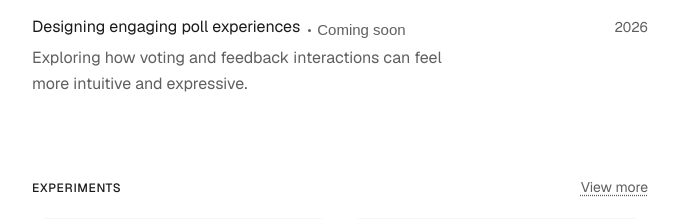
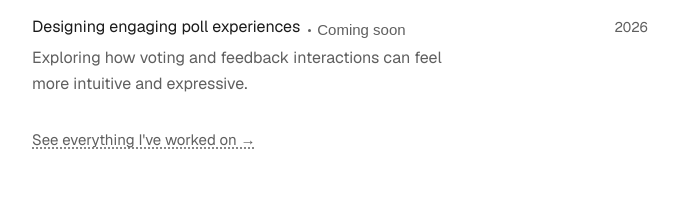
Before and after one commit to aditishinde304/my-portfolio, a Next.js app: page / in a window 1280 px wide. Shown: the part 1900-2119 px from the top of the page, without its empty margins (300-979 px from the left). Built offline with nearby package versions, Linux system fonts and the light colour scheme; a web font is replaced by a local one.

Commit message:
Add older portfolio link below projects section

```diff
--- a/app/page.tsx
+++ b/app/page.tsx
@@ -206,6 +206,16 @@
             </a>
           ))}
         </div>
+
+        <a
+          href="https://aditishinde.framer.website/"
+          target="_blank"
+          rel="noopener noreferrer"
+          className="inline-block mt-8 text-[15px] link-dashed"
+          style={{ color: "var(--muted)" }}
+        >
+          See everything I've worked on →
+        </a>
       </section>
 
       {/* Experiments */}
```
